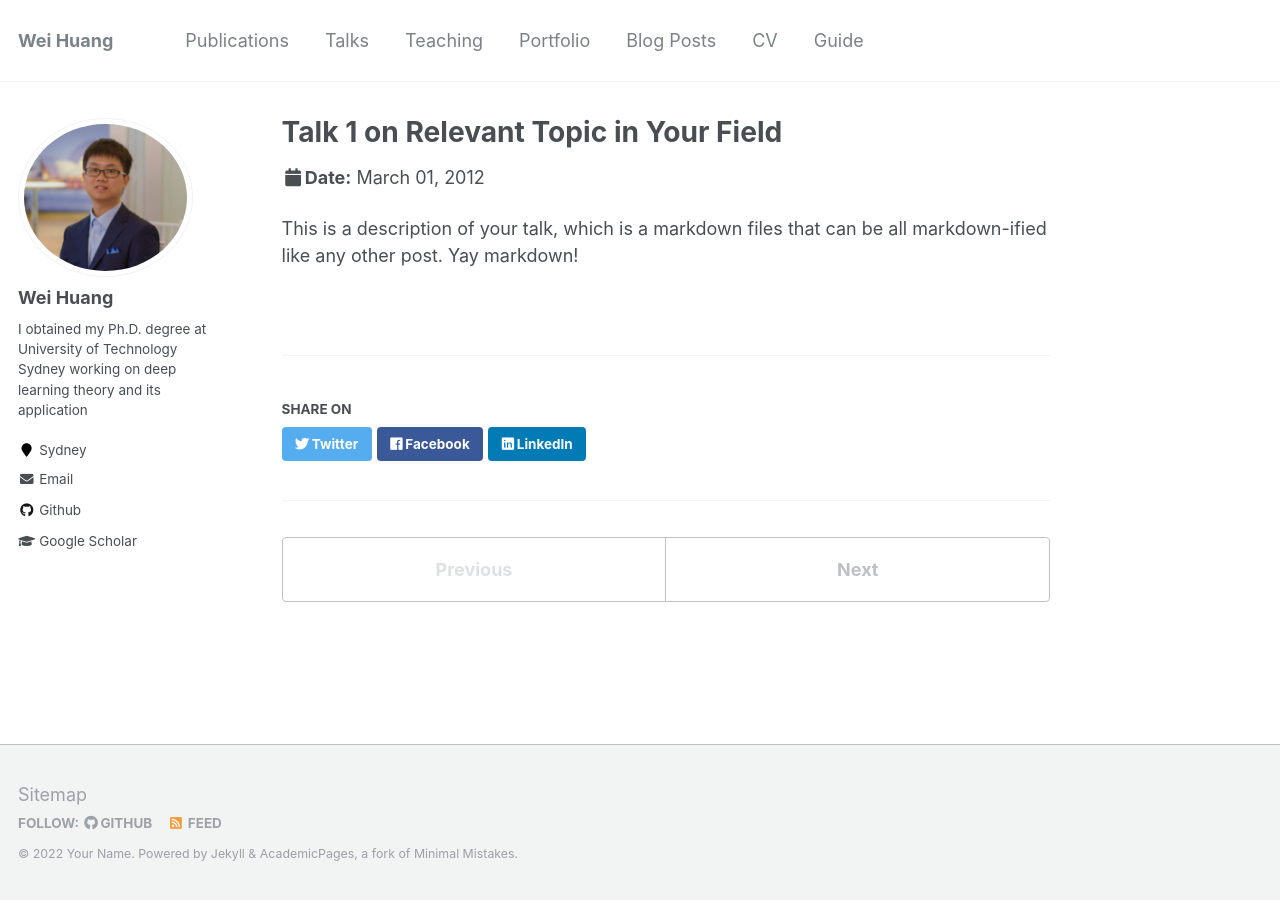
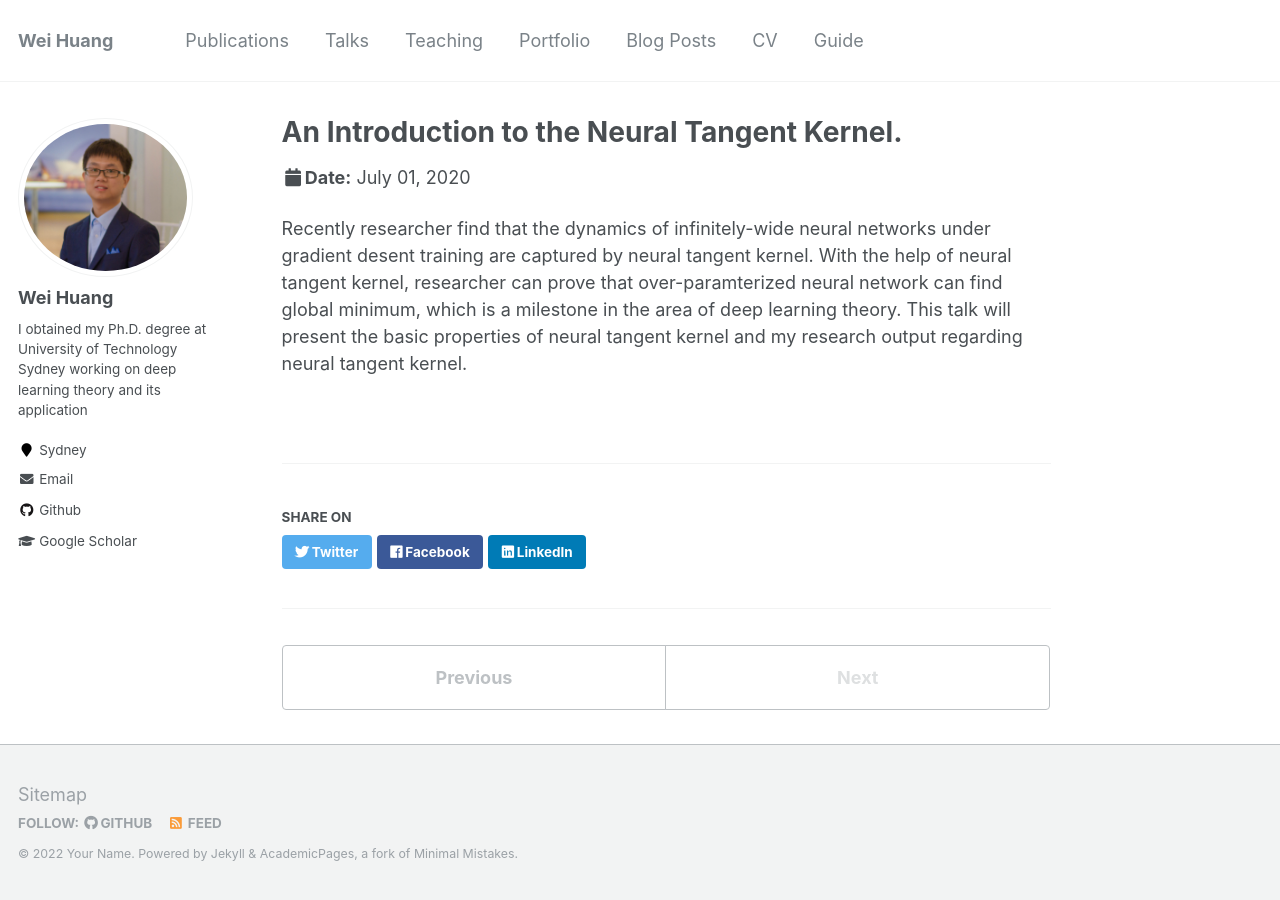
Before and after one commit to WeiHuang05/Weihuang05.github.io, a Jekyll site: the page built from _talks/2012-03-01-talk-1.md, in a window 1280 px wide. Built offline with Jekyll 4.4.1, drawn with Linux system fonts in a browser that asks for light colours.

Commit message:
Update 2012-03-01-talk-1.md

```diff
--- a/_talks/2012-03-01-talk-1.md
+++ b/_talks/2012-03-01-talk-1.md
@@ -1,11 +1,11 @@
 ---
-title: "Talk 1 on Relevant Topic in Your Field"
+title: "An Introduction to the Neural Tangent Kernel."
 collection: talks
 type: "Talk"
-permalink: /talks/2012-03-01-talk-1
-venue: "UC San Francisco, Department of Testing"
-date: 2012-03-01
-location: "San Francisco, California"
+permalink: /talks/2020-07-01-talk-1
+venue: "Renmin University of China, hosted by A/Prof. Yong Liu"
+date: 2020-07-01
+location: "Beijing, China"
 ---
 
-This is a description of your talk, which is a markdown files that can be all markdown-ified like any other post. Yay markdown!
+Recently researcher find that the dynamics of infinitely-wide neural networks under gradient desent training are captured by neural tangent kernel. With the help of neural tangent kernel, researcher can prove that over-paramterized neural network can find global minimum, which is a milestone in the area of deep learning theory. This talk will present the basic properties of neural tangent kernel and my research output regarding neural tangent kernel.
```
